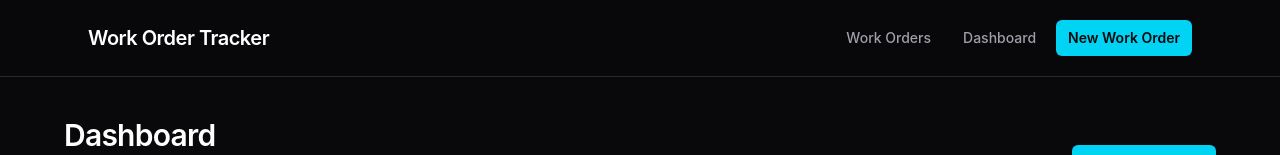
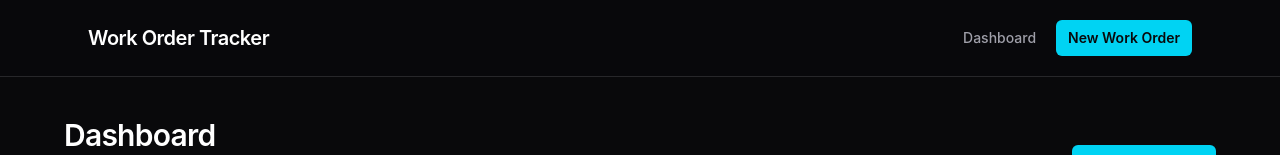
Before and after one commit to samarth212/Work-Order-Tracker, an Angular app in the folder frontend/: page /dashboard in a window 1280 px wide. Shown: the top 155 px of the page. Built offline with nearby package versions, Linux system fonts and the light colour scheme.

Commit message:
update routing

```diff
--- a/frontend/src/app/app.html
+++ b/frontend/src/app/app.html
@@ -1,15 +1,11 @@
 <div class="min-h-screen bg-zinc-950 text-zinc-100">
   <header class="border-b border-zinc-800 bg-zinc-950/95">
-    <div class="mx-auto flex max-w-6xl flex-col gap-4 px-6 py-5 sm:flex-row sm:items-center sm:justify-between">
+    <div
+      class="mx-auto flex max-w-6xl flex-col gap-4 px-6 py-5 sm:flex-row sm:items-center sm:justify-between"
+    >
       <h1 class="text-xl font-semibold tracking-tight text-white">Work Order Tracker</h1>
 
       <nav class="flex flex-wrap gap-2 text-sm">
-        <a
-          routerLink="/workorders"
-          class="rounded-md px-3 py-2 font-medium text-zinc-400 transition hover:bg-zinc-900 hover:text-white"
-        >
-          Work Orders
-        </a>
         <a
           routerLink="/dashboard"
           class="rounded-md px-3 py-2 font-medium text-zinc-400 transition hover:bg-zinc-900 hover:text-white"
--- a/frontend/src/app/app.routes.ts
+++ b/frontend/src/app/app.routes.ts
@@ -6,15 +6,11 @@
 export const routes: Routes = [
   {
     path: '',
-    redirectTo: 'workorders',
+    redirectTo: 'dashboard',
     pathMatch: 'full',
   },
   {
     path: 'dashboard',
-    component: Dashboard,
-  },
-  {
-    path: 'workorders',
     component: Dashboard,
   },
   {
```
